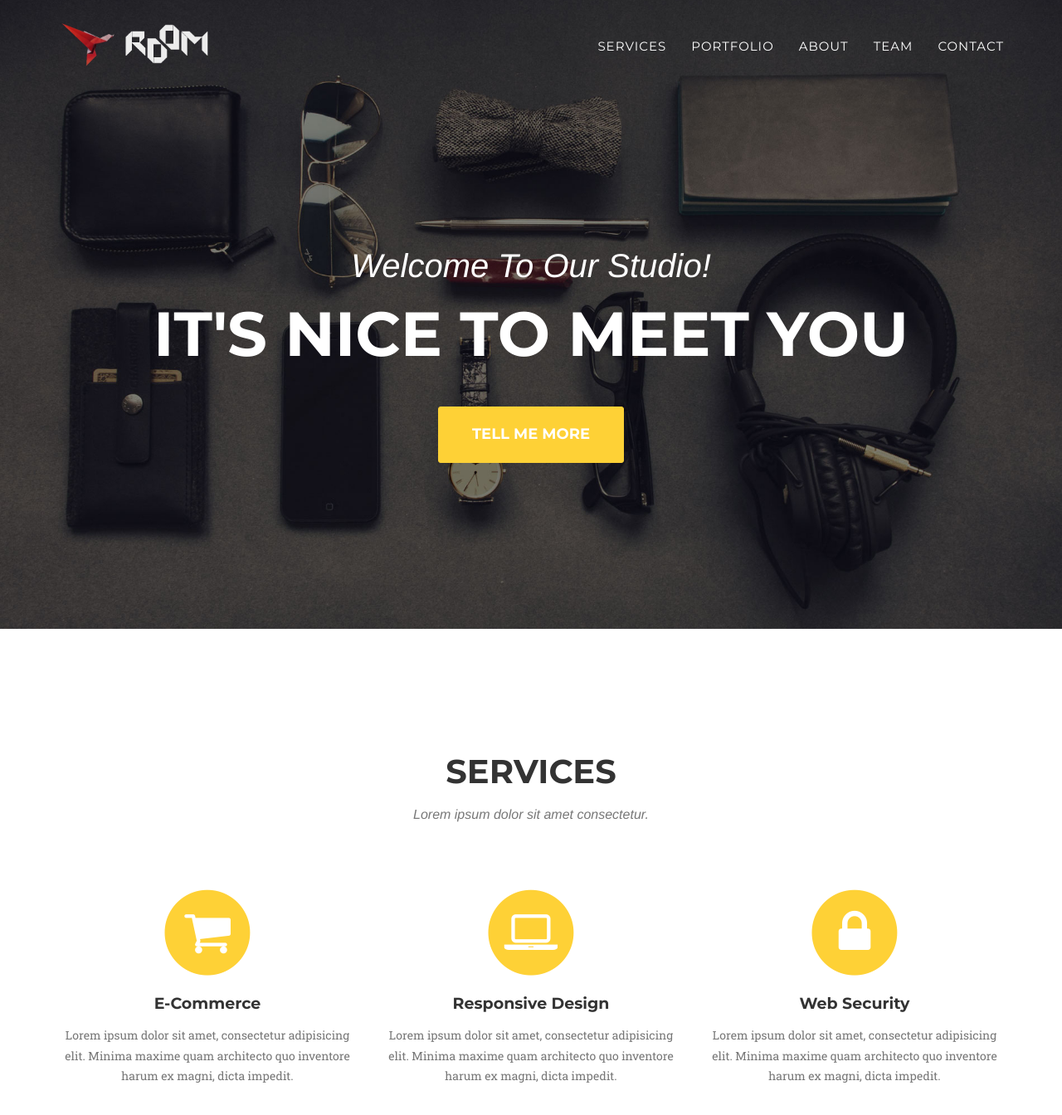
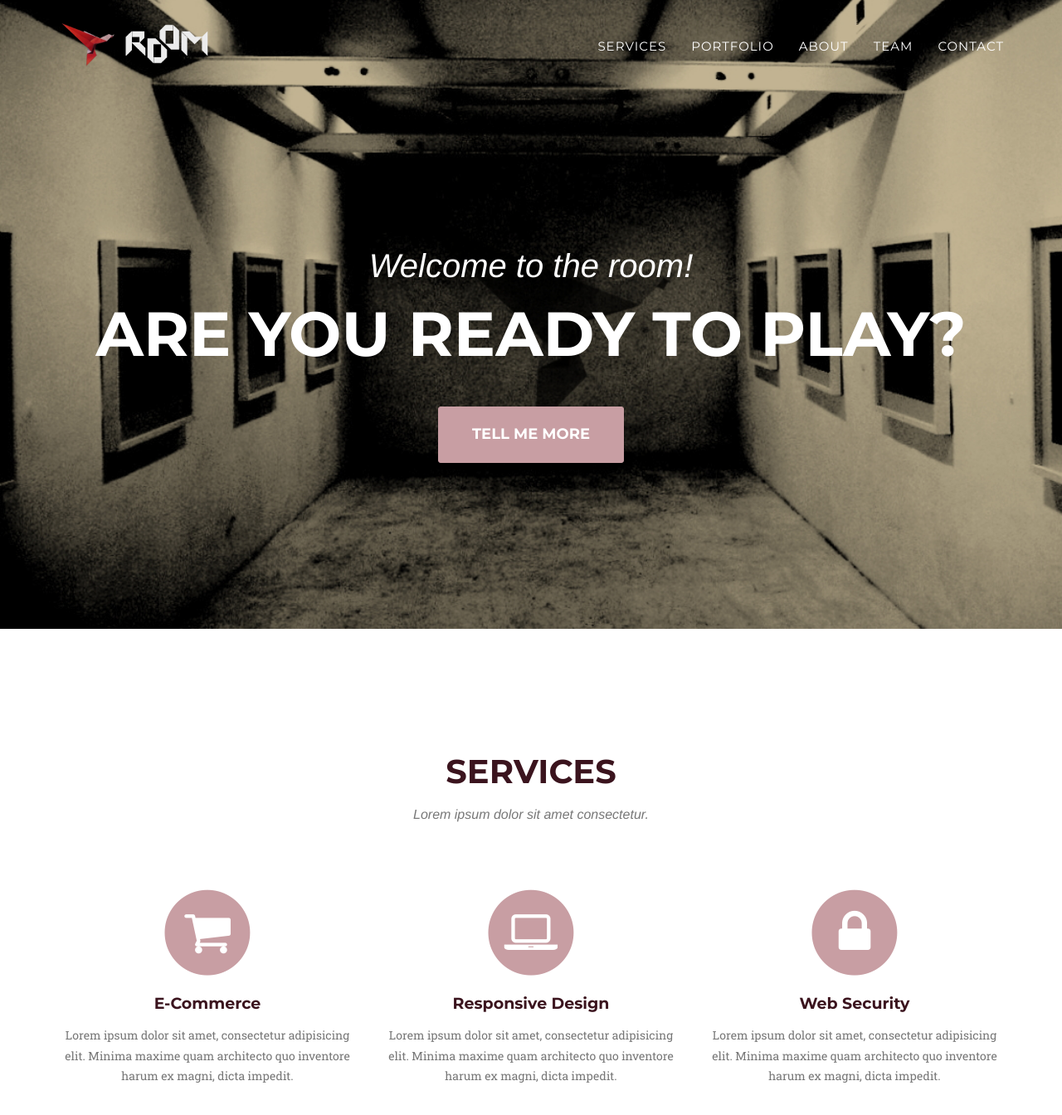
Before and after one commit to roomlv/webpage, a Jekyll site: the page built from index.html, in a window 1280 px wide and 1400 px high. Shown: the top 1344 px of the window at 83% size. Built offline with Jekyll 4.4.1, drawn with Linux system fonts in a browser that asks for light colours; some web fonts are replaced; some of the changed text lies outside the part shown.

Commit message:
there improvements, wip

```diff
--- a/_config.yml
+++ b/_config.yml
@@ -1,15 +1,15 @@
 url: http://room.lv
 
 # Site settings
-title: [room]
+title: room.lv
 email: info@room.lv
 description: "Write an awesome description for your new site here. You can edit this line in _config.yml. It will appear in your document head meta (for Google search results) and in your feed.xml site description."
 
 # Color settings (hex-codes without the leading hash-tag)
 color:
-  primary: fed136
-  secondary: fec503
-  secondary-dark: 333
+  primary: C89EA3
+  secondary: C43E3B
+  secondary-dark: 3B141E
 
 # Team names, titles and social links
 people:
--- a/_includes/header.html
+++ b/_includes/header.html
@@ -47,8 +47,8 @@
 <header>
     <div class="container">
         <div class="intro-text">
-            <div class="intro-lead-in">Welcome To Our Studio!</div>
-            <div class="intro-heading">It's Nice To Meet You</div>
+            <div class="intro-lead-in">Welcome to the room!</div>
+            <div class="intro-heading">Are you ready to play?</div>
             <a href="#services" class="page-scroll btn btn-xl">Tell Me More</a>
         </div>
     </div>
--- a/_includes/js.html
+++ b/_includes/js.html
@@ -9,9 +9,5 @@
     <script src="{{ "/js/classie.js" | prepend: site.baseurl }}"></script>
     <script src="{{ "/js/cbpAnimatedHeader.js" | prepend: site.baseurl }}"></script>
 
-    <!-- Contact Form JavaScript -->
-    <script src="{{ "/js/jqBootstrapValidation.js" | prepend: site.baseurl }}"></script>
-    <script src="{{ "/js/contact_me.js" | prepend: site.baseurl }}"></script>
-
     <!-- Custom Theme JavaScript -->
     <script src="{{ "/js/agency.js" | prepend: site.baseurl }}"></script>
```
Also changed, not shown: img/header-bg.jpg.
